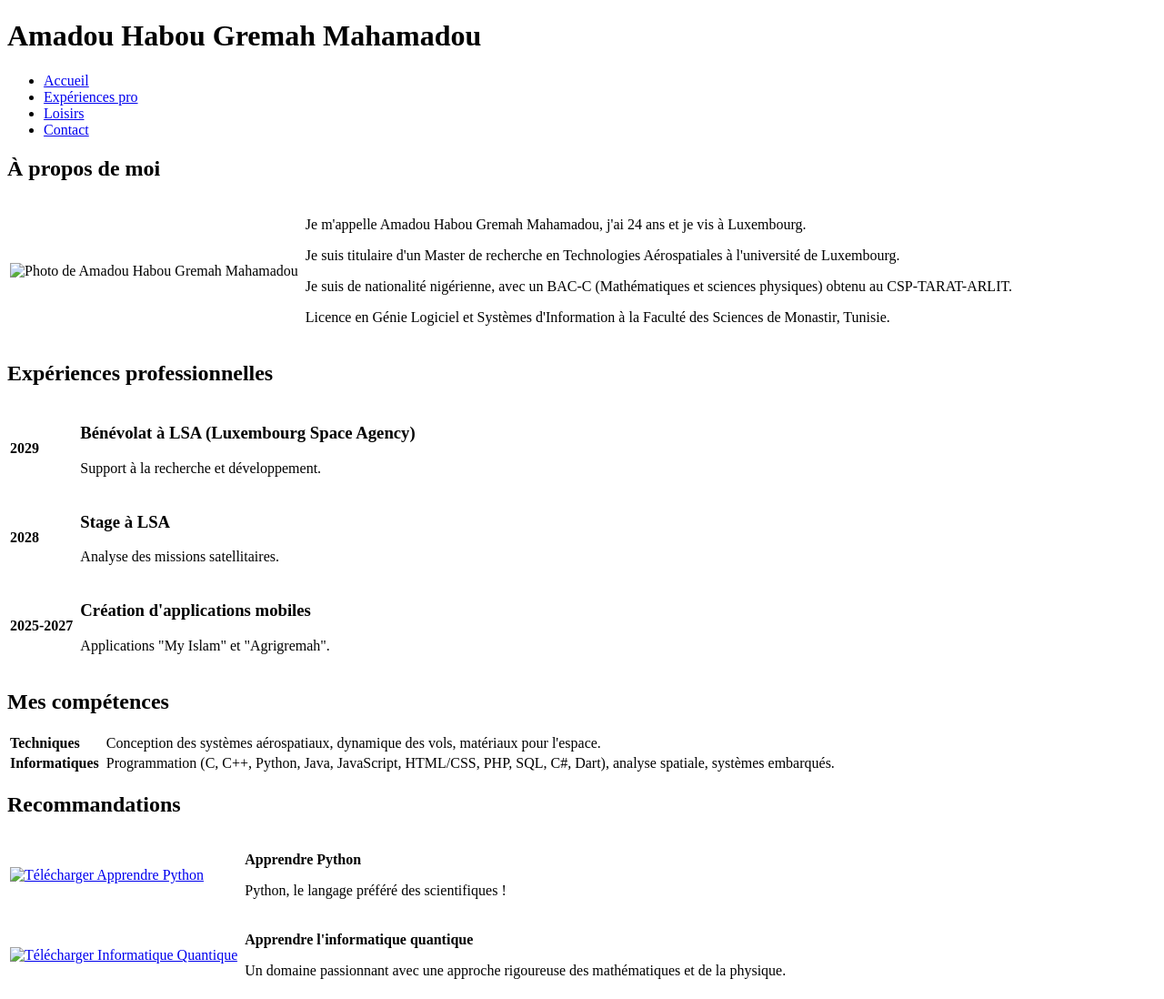
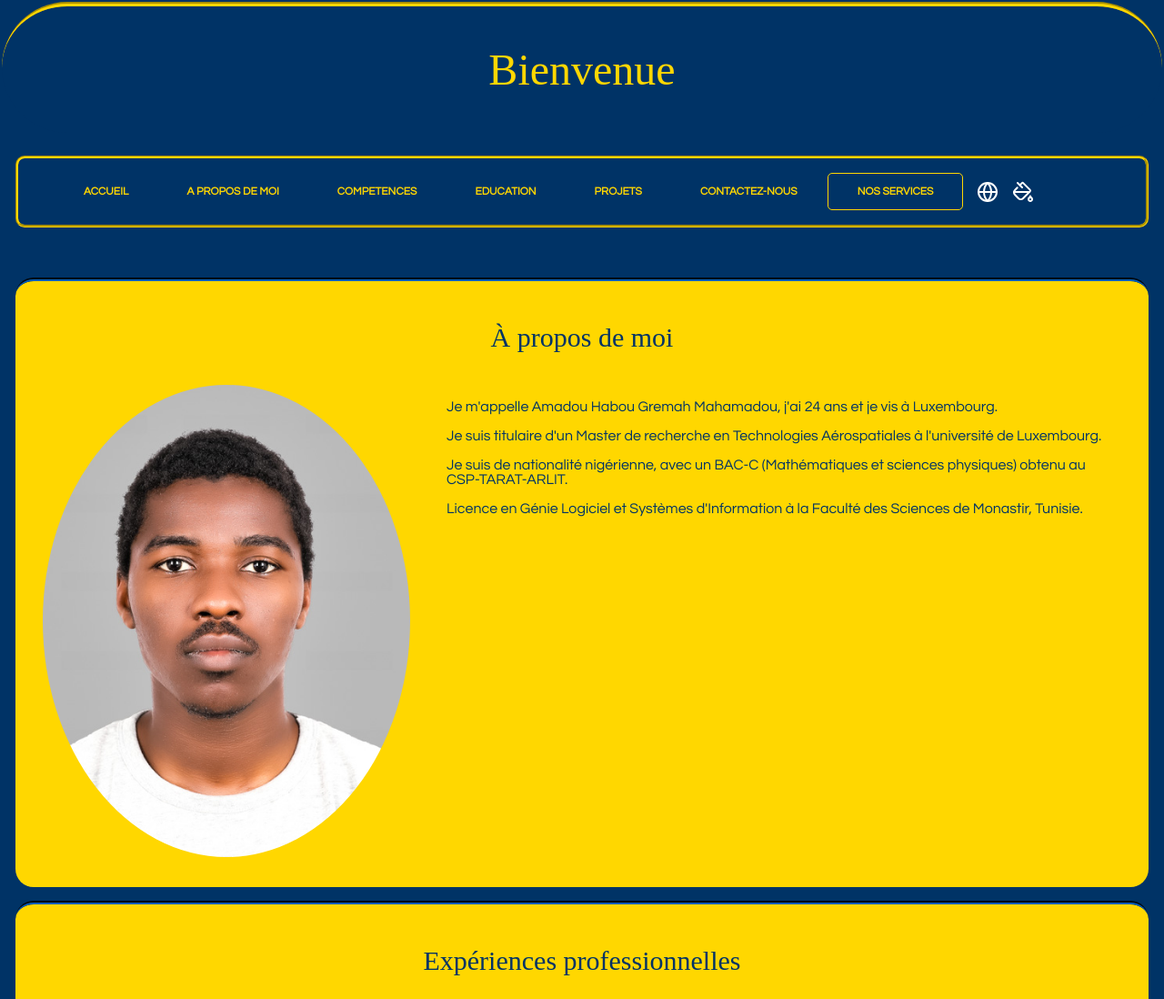
Before and after one commit to Mahamadou-dev/MyPersonalWebSite, a plain HTML site: page html/index.html in a window 1280 px wide. Shown: the top 1098 px of the page at 91% size. Drawn offline with nearby package versions, Linux system fonts and the light colour scheme; a web font is replaced by a local one.

Commit message:
Premiere mise à jour de la navBar

```diff
--- a/css/style.css
+++ b/css/style.css
@@ -1,4 +1,17 @@
 /* CSS for the second style */
+@import url('https://fonts.googleapis.com/css2?family=Sofia&display=swap');
+:root {
+    --primary-color: #003366;
+    --secondary-color: #FFD700;
+    --tertiary-color: #FFD700;
+    --quaternary-color: #003366;
+    --quinary-color: #FFD700;
+    --senary-color: #003366;
+    --septenary-color: #FFD700;
+    --octonary-color: #003366;
+    --nonary-color: #FFD700;
+    --denary-color: #003366;
+}
 body {
     color: black;
     font-family:"Century Gothic", Arial, sans-serif;
@@ -6,9 +19,10 @@ body {
     margin: 0;
     padding:2px;
     background-color:#003366;
+    transition: background 0.5s ease;
 }
 h1{
-    font-size:40px;
+    font-size:clamp(2rem, 5vw, 3rem);
     text-align:center;
     font-weight:normal;
     font-family: "Sofia";
@@ -34,9 +48,6 @@ h2{
 .header {
     grid-area: header;
     padding: 10px;
-    position: sticky;
-    top: 0;
-    z-index: 1000;
     background-color:#003366;
     border-top:5px groove #FFD700;
     border-radius:100px;
@@ -46,60 +57,99 @@ h2{
 
 
 .nav {
+    position: sticky;
+    z-index: 1000;
+    top: 0;
     grid-area: nav;
-    padding: 10px;
-    margin :20px;
+    margin : 15px ;
     width:auto;
-    background-color:white;
+    background-color:#003366;
     border-radius:10px;
-    border-top:5px groove #FFD700;
+    border:3px groove #FFD700;
     min-height: 30px;
+    box-sizing: border-box;
+
 }
 
 .nav ul {
     list-style-type: none;
-    padding: 0;
-    margin: 0;
-    text-align: center;
+    display:flex;
+    align-items: center;
+}
+.nav .icon-container{
+    margin-left: 1px;
+}
+.nav a {
+    font-weight: bold;
+    padding:0.8rem 2rem;
+    text-decoration:none;
+    font-size:12px;
+    color:#FFD700;
+    text-transform:uppercase;
+    display:flex;
+    transition: background-color 150ms ease;
+
 }
 
 .nav li {
-    display: inline-block;
-    margin: 0 15px;
+    display: flex;
 }
 
-.nav a {
-    font-weight: bold;
-    padding:10px 10px;
-    text-decoration:none;
-    font-size:16px;
-    color:black;
-    text-transform:uppercase;
 
 
+.navIn:hover{
+    border-top: 1px solid #003366;
+    border-radius: 20px;
+    background:linear-gradient(to bottom,#FFD700,#003366,#FFD700);
+    transition:all 200ms ease;
+    box-shadow:-3px 0px 3px #003366;
+    color:#003366;
+
 }
-.navIn:hover{
-    border-bottom: 4px groove #003366;
-    border-radius: 10px;
-    /*background:linear-gradient(to bottom,#FFD700,#003366);*/
-    padding:5px;
-    transition:all 1s;
-    box-shadow:-3px -3px 3px #003366;
-    color:#003366;
-    text-decoration: underline;
+.icon-container {
+    display: flex;
+    align-items: center;
+    gap: 15px; /* Ajoute un espace entre "Nos services" et les icônes */
+    justify-content: flex-end;
+    margin-left: auto; /* Pousse le bloc à droite */
+    padding-right: 10px;
+}
 
+#Service {
+    border: 1px solid #FFD700;
+    padding: px 10px;
+    border-radius: 5px;
+}
+
+#Service a {
+    text-decoration: none;
+    color: #FFD700;
+    font-weight: bold;
+}
+
+.icon {
+    width: 24px;
+    height: 24px;
+    color: white;
+    transition: color 0.3s ease-in-out, transform 0.2s;
+    cursor: pointer;
+}
+
+.icon:hover {
+    color: #ffcc00;
+    transform: scale(1.2);
 }
 
 .main {
     grid-area: main;
     color: #003366;
-    padding: 20px;
+    padding: 15px;
 }
 
 .section {
     color:#003366;
     padding: 20px;
-    margin: 20px 0;
+    margin: 15px 0;
     border-radius: 10px;
     border-top:4px groove #003366;
     border-radius:20px;
@@ -140,8 +190,37 @@ img {
 .espace{
     width:25%;
 }
+#openSideBarButton{
+    display:none;
+    background: none;
+    border: none;
+    padding:1rem;
+    margin-left:auto;
+    cursor:pointer;
+}
+#closeSideBarButton{
+    display:none;
+    background: none;
+    border: none;
+    padding:1rem;
+    margin-left:auto;
+    cursor:pointer;
+}
+#overlay{
+    background: rgba(30, 28, 15, 0.63);
+    position:fixed;
+    inset:0;
+    z-index:9;
+    display:none;
+}
 
-@media (max-width: 768px) {
+@media only screen and (max-width: 768px) {
+    #openSideBarButton,#closeSideBarButton{
+        display:block;
+    }
+    .nav.show~#overlay{
+        display:block;
+    }
     .container {
       grid-template-areas:
         "header"
@@ -159,12 +238,37 @@ img {
     .nav ul {
       display: flex;
       flex-direction: column;
-      align-items: center;
+      /*align-items: center;*/
+      align-items: baseline;
       flex-wrap: wrap;
-
+      width:100%;
 
     }
     img{
         width: 700px;
     }
+    .nav{
+        position: fixed;
+        height:100vh;
+        width:min(15em,100%);
+        top : 0px;
+        right:-100%;
+        transition:right 300ms ease-out;
+    }
+    .nav.show{
+        right:0;
+        transition: right 0.5s ease;
+    }
+    .nav a{
+        width:100%;
+        padding-left:2.5em;
+    }
+    .nav a.active{
+        background-color:#FFD700;
+        color:#003366;
+        border-bottom: none;
+    }
+    .nav .icon-container{
+        display:none;
+    }
   }
--- a/html/index.html
+++ b/html/index.html
@@ -1,31 +1,49 @@
 <!DOCTYPE html>
-<html lang="en">
+<html lang="fr">
 <head>
     <meta charset="UTF-8">
     <meta name="viewport" content="width=device-width, initial-scale=1.0">
     <link rel="stylesheet" href="https://fonts.googleapis.com/css?family=Sofia&effect=fire">
-    <link rel="stylesheet" href="style2.css" type="text/css" media="screen" >
+    <link rel="stylesheet" href="../css/style.css" type="text/css" media="screen" >
+    <script src="https://unpkg.com/lucide@latest"></script>
+    <script src="../js/script.js" defer></script>
     <title>Portfolio</title>
 </head>
 <body>
     <div class="container">
         <div class="header">
-            <h1>Amadou Habou Gremah Mahamadou</h1>
+            <h1>Bienvenue</h1>
         </div>
-        <div class="nav">
+        <button id="openSideBarButton" onclick="openSideBar()">
+            <svg xmlns="http://www.w3.org/2000/svg" height="40px" viewBox="0 -960 960 960" width="40px" fill="#c9c9c9"><path d="M165.13-254.62q-10.68 0-17.9-7.26-7.23-7.26-7.23-18t7.23-17.86q7.22-7.13 17.9-7.13h629.74q10.68 0 17.9 7.26 7.23 7.26 7.23 18t-7.23 17.87q-7.22 7.12-17.9 7.12H165.13Zm0-200.25q-10.68 0-17.9-7.27-7.23-7.26-7.23-17.99 0-10.74 7.23-17.87 7.22-7.13 17.9-7.13h629.74q10.68 0 17.9 7.27 7.23 7.26 7.23 17.99 0 10.74-7.23 17.87-7.22 7.13-17.9 7.13H165.13Zm0-200.26q-10.68 0-17.9-7.26-7.23-7.26-7.23-18t7.23-17.87q7.22-7.12 17.9-7.12h629.74q10.68 0 17.9 7.26 7.23 7.26 7.23 18t-7.23 17.86q-7.22 7.13-17.9 7.13H165.13Z"/></svg>
+        </button>
+        <div class="nav" id="navbar">
             <ul>
+                <li><button id="closeSideBarButton" onclick="closeSideBar()"><svg xmlns="http://www.w3.org/2000/svg" height="40px" viewBox="0 -960 960 960" width="40px" fill="#c9c9c9"><path d="m480-444.62-209.69 209.7q-7.23 7.23-17.5 7.42-10.27.19-17.89-7.42-7.61-7.62-7.61-17.7 0-10.07 7.61-17.69L444.62-480l-209.7-209.69q-7.23-7.23-7.42-17.5-.19-10.27 7.42-17.89 7.62-7.61 17.7-7.61 10.07 0 17.69 7.61L480-515.38l209.69-209.7q7.23-7.23 17.5-7.42 10.27-.19 17.89 7.42 7.61 7.62 7.61 17.7 0 10.07-7.61 17.69L515.38-480l209.7 209.69q7.23 7.23 7.42 17.5.19 10.27-7.42 17.89-7.62 7.61-17.7 7.61-10.07 0-17.69-7.61L480-444.62Z"/></svg></button></li>
                 <li class="navIn"><a href="#">Accueil</a></li>
-                <li class="navIn"><a href="#">Expériences pro</a></li>
-                <li class="navIn"><a href="#">Loisirs</a></li>
-                <li class="navIn"><a href="#">Contact</a></li>
+                <li class="navIn"><a href="#">A propos de moi</a></li>
+                <li class="navIn"><a href="#">Competences</a></li>
+                <li class="navIn"><a href="#">Education</a></li>
+                <li class="navIn"><a href="#">Projets</a></li>
+                <li class="navIn"><a href="#">Contactez-nous</a></li>
+
+                <!-- Conteneur aligné à droite -->
+                <li class="icon-container">
+                    <div id="Service" class="navIn"><a href="#">Nos services</a></div>
+                    <span class="icon" data-lucide="globe"></span>
+                    <span class="icon" data-lucide="paint-bucket"></span>
+                </li>
             </ul>
+
+
         </div>
+        <div id="overlay" onclick="closeSideBar()"></div>
         <div class="main">
             <div class="section">
                 <h2>À propos de moi</h2>
                 <table>
                     <tr>
-                        <td><img src="MyPicture.jpg" alt="Photo de Amadou Habou Gremah Mahamadou"></td>
+                        <td><img src="../ressources/MyPicture.jpg" alt="Photo de Amadou Habou Gremah Mahamadou"></td>
                         <td colspan="2"></td>
                         <td>
                             <p>Je m'appelle Amadou Habou Gremah Mahamadou, j'ai 24 ans et je vis à Luxembourg.</p>
@@ -108,5 +126,9 @@
             <p>J'aime l'Islam !</p>
         </div>
     </div>
+    <script>
+        lucide.createIcons();
+    </script>
+
 </body>
 </html>
--- /dev/null
+++ b/js/script.js
@@ -0,0 +1,7 @@
+const navbar = document.getElementById('navbar');
+function openSideBar(){
+  navbar.classList.add('show');
+}
+function closeSideBar(){
+    navbar.classList.remove('show');
+}
```
